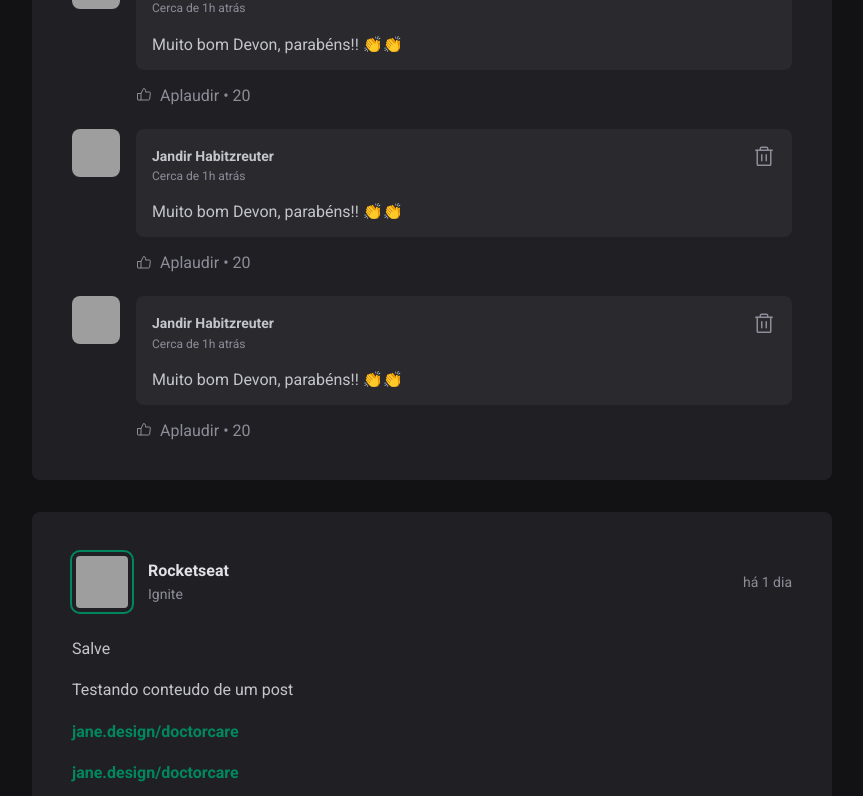
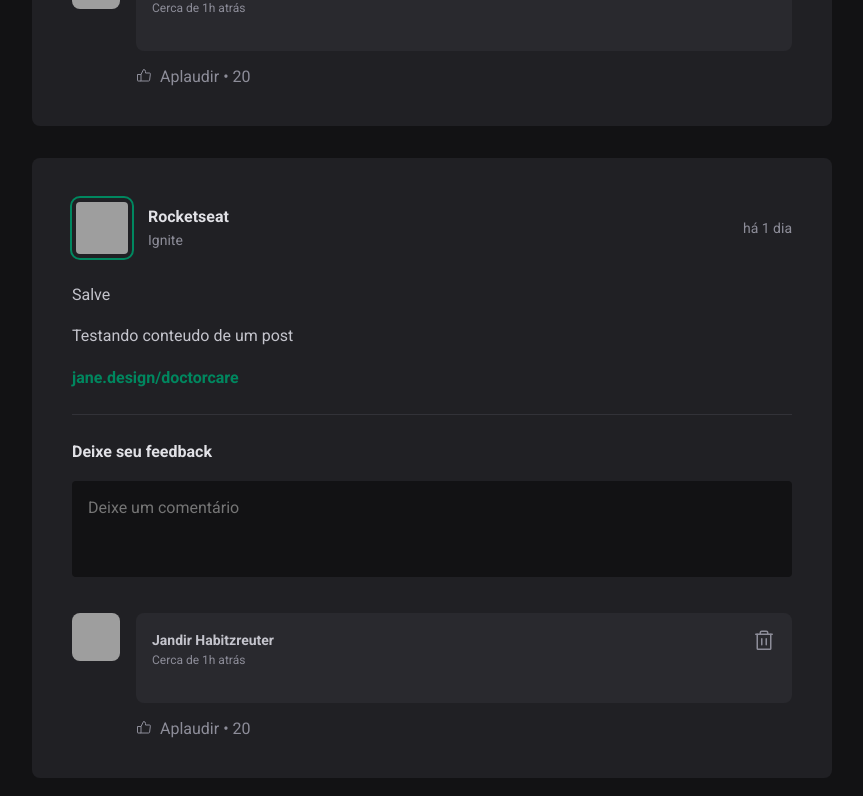
Before and after one commit to JandirHabitzreuter/FeedPageReactJs, a React (Vite) app: page / in a window 1280 px wide. Shown: the part 624-1420 px from the top of the page, without its empty margins (352-1215 px from the left). Built offline with nearby package versions, Linux system fonts and the light colour scheme; grey boxes are pictures that could not be loaded.

Commit message:
feat: Add comment Post

```diff
--- a/src/App.jsx
+++ b/src/App.jsx
@@ -28,7 +28,6 @@
       { type: 'paragraph', content: 'Salve' },
       { type: 'paragraph', content: 'Testando conteudo de um post' },
       { type: 'link', content: 'jane.design/doctorcare' },
-      { type: 'link', content: 'jane.design/doctorcare' },
     ],
     publishedAt: new Date('2023-01-10 20:00:00'),
   },
@@ -48,6 +47,7 @@
         {posts.map(post => {
             return (
               <Post
+                key={post.id}
                 author={post.author}
                 content={post.content}
                 publishedAt={post.publishedAt}
--- a/src/components/Comment.jsx
+++ b/src/components/Comment.jsx
@@ -3,7 +3,7 @@
 
 import { ThumbsUp, Trash } from 'phosphor-react';
 
-export function Comment() {
+export function Comment({content}) {
   return (
     <div className={styles.comment}>
        <Avatar hasBorder={false}
@@ -22,7 +22,7 @@
             </button>
           </header>
 
-          <p>Muito bom Devon, parabéns!! 👏👏</p>
+          <p>{content}</p>
         </div>
 
         <footer>
--- a/src/components/Post.jsx
+++ b/src/components/Post.jsx
@@ -1,11 +1,19 @@
-import styles from './Post.module.css';
-import { Comment } from './Comment';
-import { Avatar } from './Avatar';
-
 import { format, formatDistanceToNow } from 'date-fns';
 import ptBR from 'date-fns/locale/pt-BR';
+import { useState } from 'react';
+
+import { Avatar } from './Avatar';
+import { Comment } from './Comment';
+
+import styles from './Post.module.css';
 
 export function Post({ author, publishedAt, content }) {
+  const [comments, setComments] = useState([
+    ''
+  ]);
+
+  const [newCommentText, setNewCommentText] = useState('');
+
   const publishedDateFormatted = format(publishedAt, "d 'de' LLLL 'às' HH:mm'h'", {
     locale: ptBR,
   });
@@ -15,12 +23,22 @@
     addSuffix: true
   });
 
+  function handleCrateNewComment() {
+    event.preventDefault()
+
+    setComments([...comments, newCommentText]);
+    setNewCommentText('');
+  }
+
+  function handleNewCommentChange() {
+    setNewCommentText(event.target.value);
+  }
 
   return (
     <article className={styles.post}>
       <header>
         <div className={styles.author}>
-        <Avatar src= {author.avatarUrl} />
+          <Avatar src={author.avatarUrl} />
           <div className={styles.authorInfo}>
             <strong>{author.name}</strong>
             <span>{author.role}</span>
@@ -33,31 +51,36 @@
       </header>
 
       <div className={styles.content}>
-      {content.map(line => {
+        {content.map(line => {
           if (line.type === 'paragraph') {
-            return <p>{line.content}</p>;
+            return <p key={line.content}>{line.content}</p>;
           } else if (line.type === 'link') {
-            return <p><a href="#">{line.content}</a></p>
+            return <p key={line.content}><a href="#">{line.content}</a></p>
           }
         })}
       </div>
 
-      <form className={styles.commentForm}>
+      <form onSubmit={handleCrateNewComment} className={styles.commentForm}>
         <strong>Deixe seu feedback</strong>
 
         <textarea
-          placeholder="Send a comment"
+          name="comment"
+          placeholder="Deixe um comentário"
+          value={newCommentText}
+          onChange={handleNewCommentChange}
         />
 
         <footer>
-          <button type="submit">Publish</button>
+          <button type="submit">Publicar</button>
         </footer>
       </form>
 
       <div className={styles.commentList}>
-        <Comment />
-        <Comment />
-        <Comment />
+        {comments.map(comment => {
+          return <Comment
+                  key={comment}
+                  content={comment} />
+        })}
       </div>
     </article>
   )
```
Also changed, not shown: 1 other file (tests, documents, lock files or other folders).
